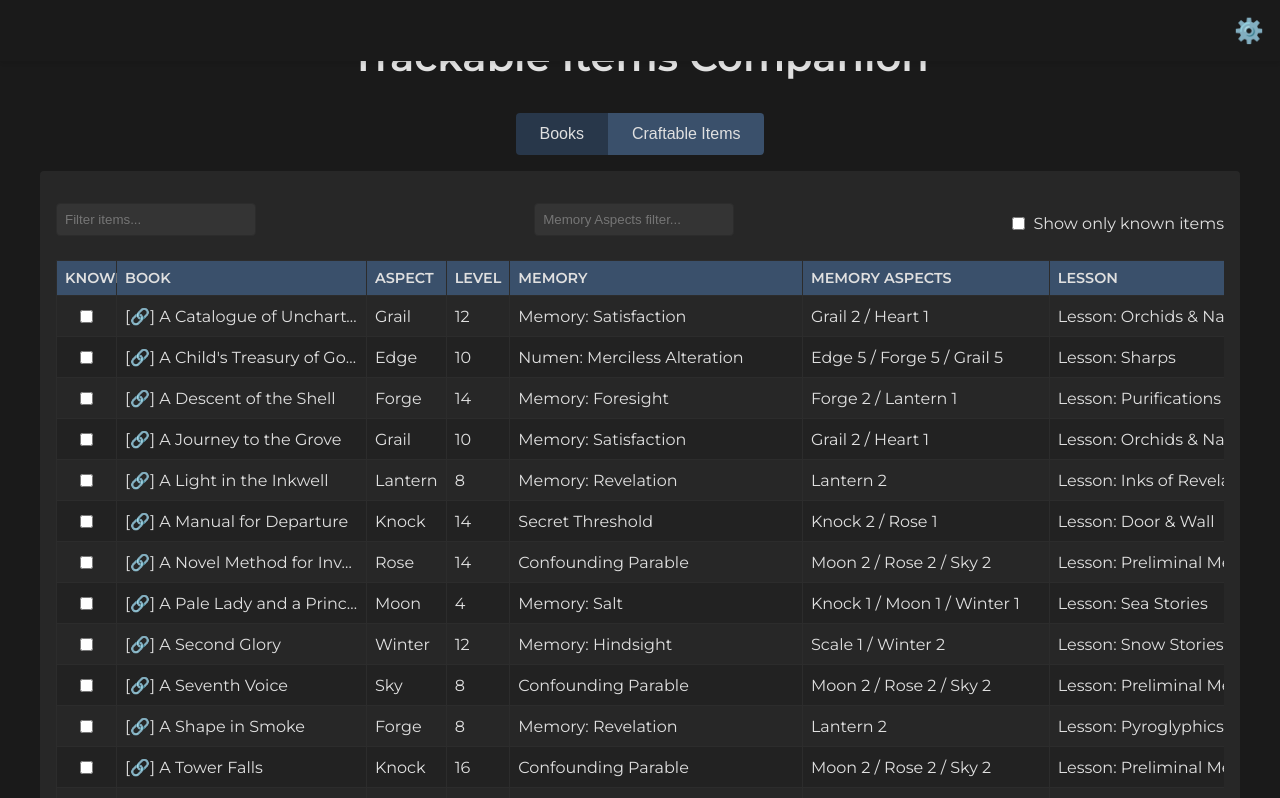
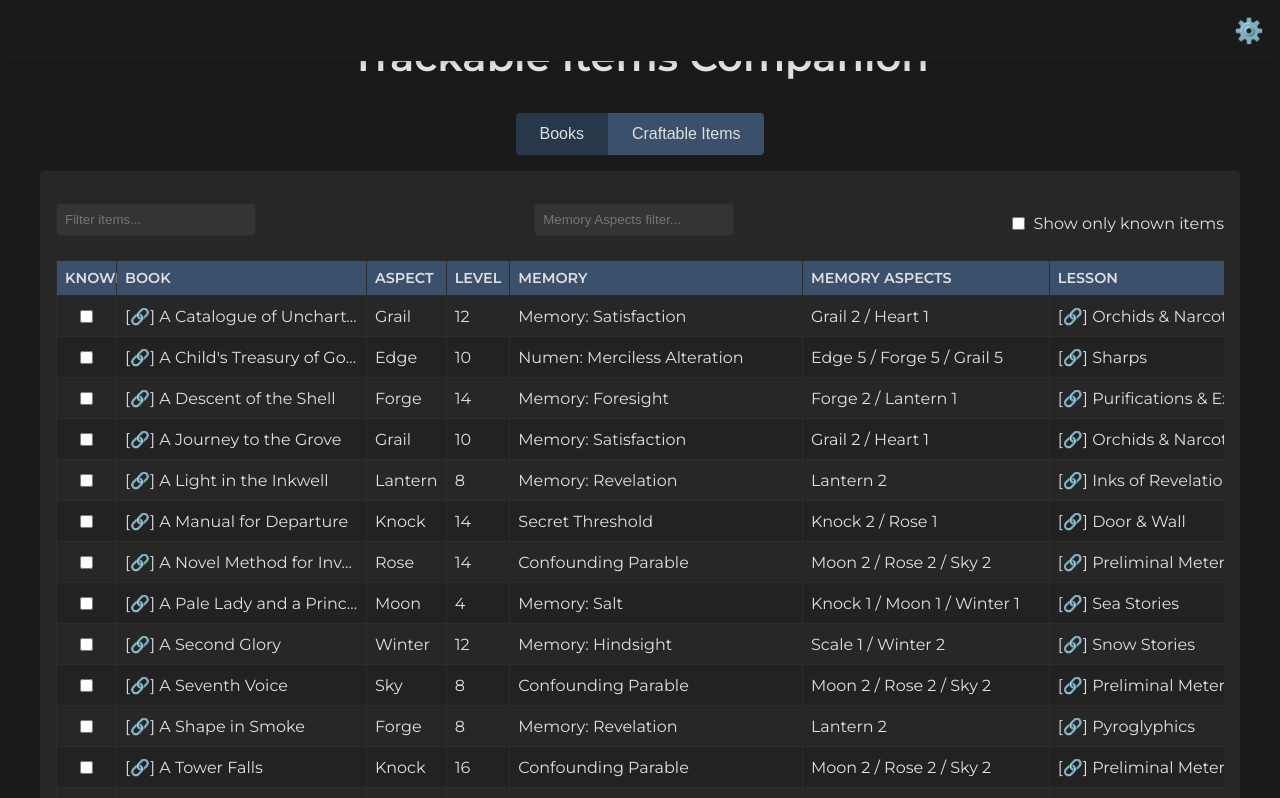
Before and after one commit to stormsson/book_of_hours_companion, a Next.js app: page / in a window 1280 px wide. Shown: the top 798 px of the page. Built offline with nearby package versions, Linux system fonts and the light colour scheme.

Commit message:
added constants file, updated settings mgmt

```diff
--- a/src/app/page.tsx
+++ b/src/app/page.tsx
@@ -11,8 +11,13 @@
 export default function Home() {
   const [activeTab, setActiveTab] = useState<TrackableType>('books');
   const [isSettingsOpen, setIsSettingsOpen] = useState(false);
-  const [settings, setSettings] = useState<Settings>({
-    isSimplifiedView: false,
+  const [settings, setSettings] = useState<Settings>(() => {
+    const savedSettings = localStorage.getItem('settings');
+    if (!savedSettings) {
+      localStorage.setItem('settings', JSON.stringify({ isSimplifiedView: false }));
+      return { isSimplifiedView: false };
+    }
+    return savedSettings ? JSON.parse(savedSettings) : { isSimplifiedView: false };
   });
 
   return (
--- a/src/components/AppSettings.tsx
+++ b/src/components/AppSettings.tsx
@@ -13,10 +13,14 @@
   const settingsDrawerRef = useRef<HTMLDivElement>(null);
 
   const toggleSimplifiedView = () => {
-    setSettings(prevSettings => ({
-      ...prevSettings,
-      isSimplifiedView: !prevSettings.isSimplifiedView
-    }));
+    setSettings(prevSettings => {
+      const newSettings = {
+        ...prevSettings,
+        isSimplifiedView: !prevSettings.isSimplifiedView
+      };
+      localStorage.setItem('settings', JSON.stringify(newSettings));
+      return newSettings;
+    });
   };
 
   return (
--- a/src/components/BooksTab.tsx
+++ b/src/components/BooksTab.tsx
@@ -4,6 +4,7 @@
 import { Book } from '../types';
 import styles from './Tab.module.scss';
 import { Settings } from '../types';
+import { book_columns } from '../utils/constants';
 function BooksTab({ settings }: { settings: Settings }) {
   const [books, setBooks] = useState<Book[]>([]);
 
@@ -13,11 +14,11 @@
     fetchBooks().then(setBooks);
   }, []);
 
-  const columns = ['Book', 'Aspect', 'Level', 'Memory', 'Memory Aspects', 'Lesson', 'Lessons', 'Lesson Aspects', 'Price', 'Language', 'Type', 'Period', 'Contaminated', 'Description'];
+
 
   return (
     <div className={styles.container}>
-      <TrackableTable items={books} columns={columns} storageKey="knownBooks" isCraftableItems={false} isSimplifiedView={settings.isSimplifiedView} />
+      <TrackableTable items={books} columns={book_columns} storageKey="knownBooks" isCraftableItems={false} isSimplifiedView={settings.isSimplifiedView} />
     </div>
   );
 }
--- a/src/components/TrackableTable.tsx
+++ b/src/components/TrackableTable.tsx
@@ -4,7 +4,8 @@
 import Tooltip from './Tooltip';
 import TableControls from './TableControls';
 import { useTrackableTable } from '../hooks/useTrackableTable';
-import { WikiUrl, includesIgnoreCase } from '../utils/stringHelpers'; // Import WikiUrl
+import { WikiUrl, includesIgnoreCase } from '../utils/stringHelpers';
+import { tooltip_columns, wiki_columns,ellipsis_columns } from '../utils/constants';
 
 interface TrackableTableProps {
   items: TrackableItem[];
@@ -55,14 +56,35 @@
       if (isCraftableItems) {
         return columns.filter(column => !['Level', 'Extra Requirement'].includes(column));
       } else {
-        return ['Book', 'Aspect', 'Memory', 'Memory Aspects', 'Language'];
+        return ['Book', 'Language', 'Memory', 'Memory Aspects', 'Lesson'];
       }
     }
     return columns;
   }, [isSimplifiedView, columns, isCraftableItems]);
 
   const renderCell = (item: TrackableItem, column: string, index: number) => {
-    if (index === 0) { // Check if it's the first column
+
+    if (tooltip_columns.includes(column)) {
+      return (
+        <Tooltip text={item[column]}>
+          <span className={styles.descriptionIcon}>🔍</span>
+        </Tooltip>
+      );
+    } else {
+        return (
+        <div className={ellipsis_columns.includes(column) ? styles.ellipsisCell : ''}>
+          {wiki_columns.includes(column) && (
+            <a href={WikiUrl(item[column])} target="_blank" rel="noopener noreferrer" className={styles.wikiLink}>
+              [🔗]
+          </a>)}
+          <span> {item[column]}</span>
+        </div>
+      );
+
+    }
+
+
+    if (wiki_columns.includes(column)) {
       return (
         <div className={styles.ellipsisCell}>
           <a href={WikiUrl(item[column])} target="_blank" rel="noopener noreferrer" className={styles.wikiLink}>
@@ -72,24 +94,8 @@
         </div>
       );
     }
-    if (column === 'Description') {
-      return (
-        <Tooltip text={item[column]}>
-          <span className={styles.descriptionIcon}>🔍</span>
-        </Tooltip>
-      );
-    }
-
-    if (column === 'Required Skill') {
-      return (
-        <div className={styles.ellipsisCell}>
-          <a href={WikiUrl(item[column])} target="_blank" rel="noopener noreferrer" className={styles.wikiLink}>
-            [🔗]
-          </a>
-          <span> {item[column]}</span>
-        </div>
-      );
-    }
+    // if (column === 'Required Skill') {
+    // }
 
     return item[column];
   };
--- a/src/hooks/useTrackableTable.tsx
+++ b/src/hooks/useTrackableTable.tsx
@@ -3,7 +3,8 @@
 export const useTrackableTable = (storageKey: string) => {
   const [knownItems, setKnownItems] = useState<Set<string>>(new Set());
   const [isSimplifiedView, setIsSimplifiedView] = useState(() => {
-    const savedView = localStorage.getItem(`${storageKey}_simplifiedView`);
+    const settings = localStorage.getItem(`settings`);
+    const savedView = settings ? JSON.parse(settings).isSimplifiedView : false;
     return savedView ? JSON.parse(savedView) : false;
   });
 
@@ -25,11 +26,5 @@
     localStorage.setItem(storageKey, JSON.stringify(Array.from(updatedKnownItems)));
   };
 
-  const toggleSimplifiedView = () => {
-    const newValue = !isSimplifiedView;
-    setIsSimplifiedView(newValue);
-    localStorage.setItem(`${storageKey}_simplifiedView`, JSON.stringify(newValue));
-  };
-
-  return { knownItems, isSimplifiedView, toggleKnownItem, toggleSimplifiedView };
+  return { knownItems, isSimplifiedView, toggleKnownItem };
 };
--- /dev/null
+++ b/src/utils/constants.ts
@@ -0,0 +1,4 @@
+export const book_columns = ['Book', 'Aspect', 'Level', 'Memory', 'Memory Aspects', 'Lesson', 'Lessons', 'Lesson Aspects', 'Price', 'Language', 'Type', 'Period', 'Contaminated', 'Description'];
+export const tooltip_columns = ['Description']
+export const wiki_columns = ['Book', 'Lesson', 'Item', 'Required Skill']
+export const ellipsis_columns = ['Book', 'Item']
--- a/src/utils/stringHelpers.ts
+++ b/src/utils/stringHelpers.ts
@@ -28,6 +28,5 @@
  * @returns The string with content inside parentheses removed.
  */
 export const removeBracesContent = (str: string): string => {
-    console.log(str.replace(/\s*\(.*?\)\s*/g, ' ').trim())
     return str.replace(/\s*\(.*?\)\s*/g, ' ').trim(); // Remove content inside parentheses and trim whitespace
 };
```
Also changed, not shown: public/data/books.csv.
